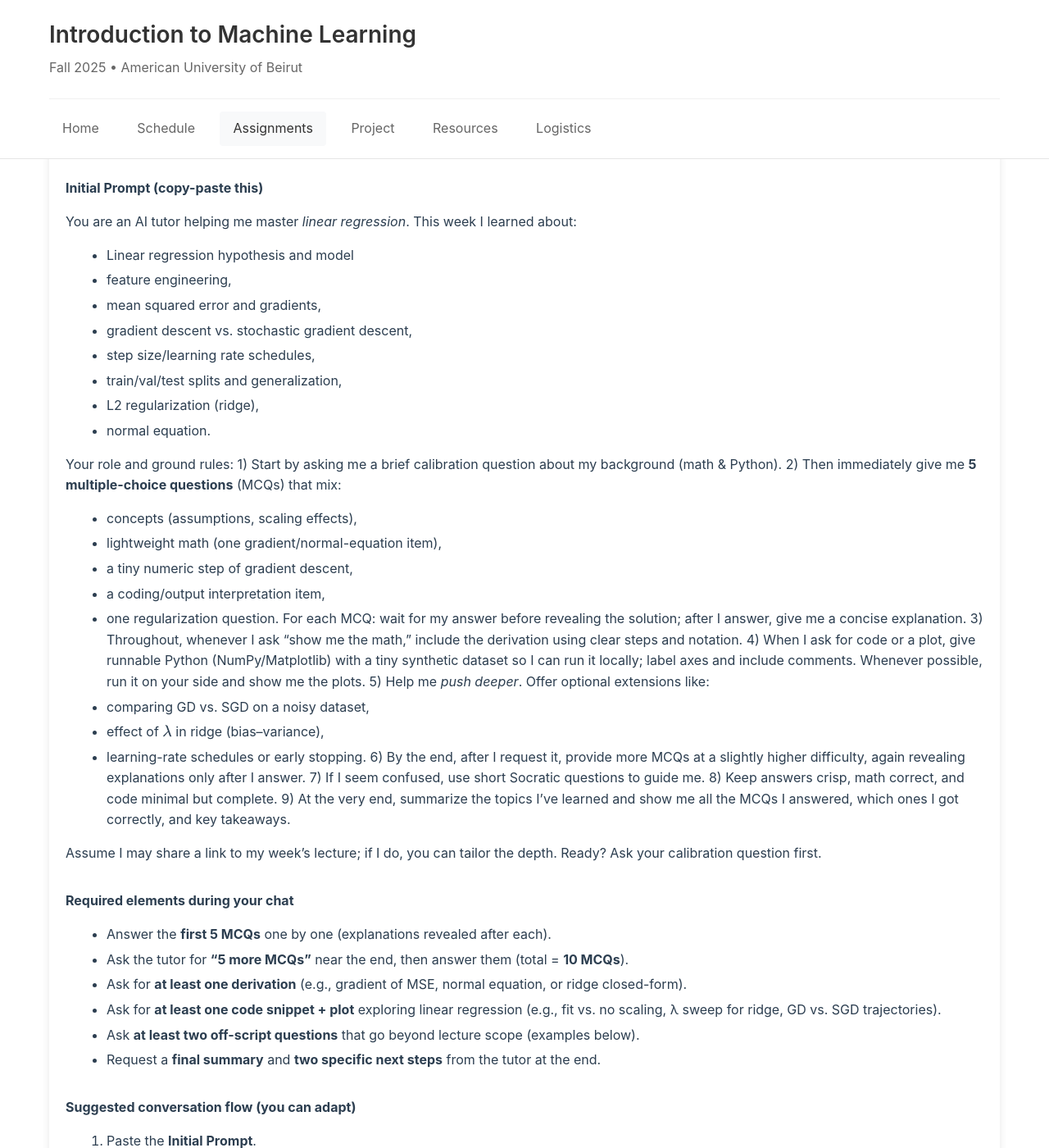
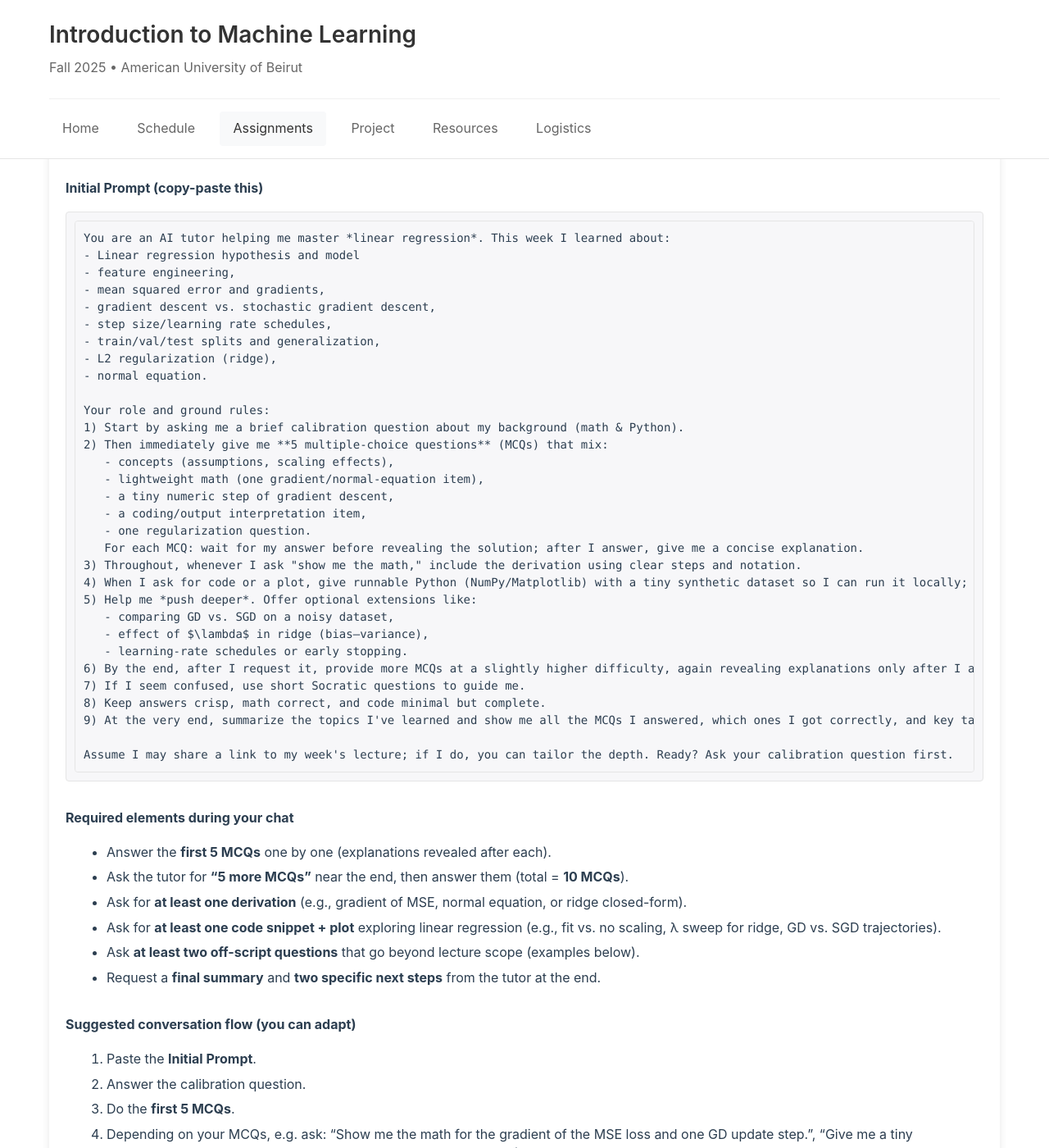
Before and after one commit to Data-Driven-Modeling-Lab/intro2ml, a Jekyll site: the page built from materials/assignments/hw1.md, in a window 1280 px wide and 1400 px high, scrolled down 3198 px. Shown: the whole window at 82% size. Built offline with Jekyll 4.4.1, drawn with Linux system fonts in a browser that asks for light colours; formulas are drawn with MathJax 3; some of the changed lines change nothing that is shown; some of the changed text lies outside the part shown.

Commit message:
fixed formatting

````diff
--- a/materials/assignments/hw1.md
+++ b/materials/assignments/hw1.md
@@ -12,7 +12,7 @@ This is an individual assignment. Review assignment policy regarding collaborati
 
 Zip all files and submit them as a single file on the following moodle link: [Sumbission Link](https://lms.aub.edu.lb/mod/assign/view.php?id=2401976)
 
-## Problem 0: Ask a good question.
+## Problem 0: Ask a good question (10 points)
 
 To encourage participation and interactions on Slack, you are required to ask at least one good question about the lectures we covered so far, and answer at least one question from another student. Do that on the #learn-and-share channel.
 
@@ -49,7 +49,7 @@ Create a Jupyter notebook that loads the dataset, preprocesses it, and applies l
 Submit the notebook with the dataset in the same folder called `problem_2.ipynb` so that it can run locally. If it doesn't run, you will lose points.
 
 
-## Problem 3: Linear Regression and Gradient Descent (Theory-heavy)
+## Problem 3: Linear Regression and Gradient Descent (20 points)
 
 Consider a supervised learning problem with inputs $x\in\mathbb{R}^d$ and targets $y\in\mathbb{R}$. We use a linear hypothesis with a bias term via the "bias trick": let $x_0=1$ and define
 
@@ -65,7 +65,7 @@ $$
 
 (a) Explain why adding a constant feature $x_0=1$ (the “bias trick”) is equivalent to allowing the fitted hyperplane to *not* pass through the origin. Describe this geometrically in $\mathbb{R}^2$ (one real feature plus bias).
 
-(b) Briefly argue why minimizing $\sum_i (h_\theta(x_i)-y_i)$ (no absolute value or square) is a bad idea. Then compare $\sum_i |h_\theta(x_i)-y_i|$ to $\sum_i (h_\theta(x_i)-y_i)^2$ in terms of differentiability and suitability for gradient-based optimization.
+(b) Briefly argue why minimizing $\sum_i (h_\theta(x_i) - y_i)$ (no absolute value or square) is a bad idea. Then compare $\sum_i |h_\theta(x_i)-y_i|$ to $\sum_i (h_\theta(x_i)-y_i)^2$ in terms of differentiability and suitability for gradient-based optimization.
 
 (c) Show that $J(\theta)$ is a convex function of $\theta$. Under what condition on the data matrix $X$ (whose rows are $x_i^\top$) is $J$ **strictly** convex, hence the minimizer unique?
 
@@ -89,11 +89,11 @@ Start from $\theta^{(0)}=(0,\,0)$ and take **one** batch GD step with $\alpha=0.
 
 (g) Describe the shape of the level sets (contours) of $J(\theta)$ for two parameters $(\theta_0,\theta_1)$ and how the gradient direction relates to those contours. Explain qualitatively what can happen if $\alpha$ is chosen too large vs. reasonably small.
 
-## Problem 4: Kaggle Competition
+## Problem 4: Kaggle Competition (30 points)
 
 Sign up to kaggle.com and make teams of up to 3. And join the competition through this link: [Competition Link](https://www.kaggle.com/competitions/find-the-polynomial). Please don’t share the link with people outside the class (for now). The problem statement is to fit a function given two inputs and one output (all real numbers). You’re free to use whatever method you see fit. You’re allowed only 2 submissions per day. You’ll see more details on the link.
 
-## Problem 5: Learning Machine Learning with Machine Learning (LMLML)
+## Problem 5: Learning Machine Learning with Machine Learning (LMLML) (20 points)
 
 * Explaining core ideas in your own words (features, model/hypothesis, loss, optimization).
 * Doing math: gradients, normal equation, regularization effects.
@@ -112,7 +112,7 @@ Sign up to kaggle.com and make teams of up to 3. And join the competition throug
 You will run **one** sustained conversation with ChatGPT (or a similar LLM). Start with the **Initial Prompt** below by copy-pasting it into the chat as your very first message.
 
 #### Initial Prompt (copy-paste this)
-
+```
 You are an AI tutor helping me master *linear regression*. This week I learned about:
 - Linear regression hypothesis and model
 - feature engineering,
@@ -144,7 +144,7 @@ Your role and ground rules:
 9) At the very end, summarize the topics I've learned and show me all the MCQs I answered, which ones I got correctly, and key takeaways.
 
 Assume I may share a link to my week's lecture; if I do, you can tailor the depth. Ready? Ask your calibration question first.
-
+```
 
 #### Required elements during your chat
 
````
